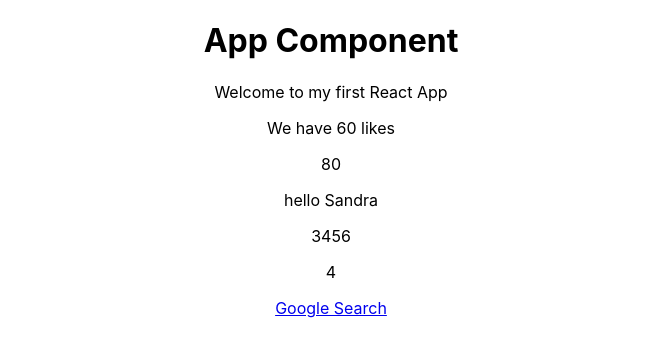
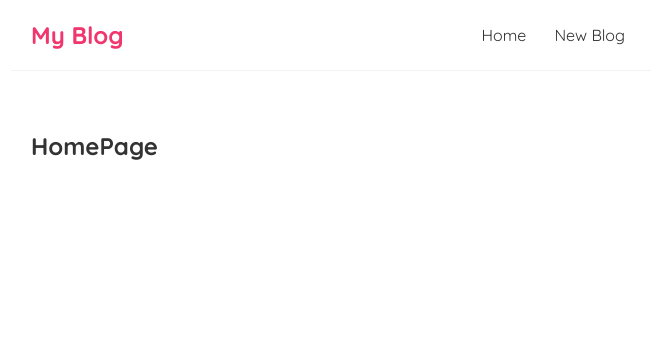
Before and after one commit to sandram92/my-blog, a React (Create React App) app: page / in a window 1280 px wide. Shown: the top 356 px of the page, without its empty margins (309-964 px from the left). Built offline with nearby package versions, Linux system fonts and the light colour scheme.

Commit message:
styles applyed

```diff
--- a/src/App.css
+++ /dev/null
@@ -1,38 +0,0 @@
-.App {
-  text-align: center;
-}
-
-.App-logo {
-  height: 40vmin;
-  pointer-events: none;
-}
-
-@media (prefers-reduced-motion: no-preference) {
-  .App-logo {
-    animation: App-logo-spin infinite 20s linear;
-  }
-}
-
-.App-header {
-  background-color: #282c34;
-  min-height: 100vh;
-  display: flex;
-  flex-direction: column;
-  align-items: center;
-  justify-content: center;
-  font-size: calc(10px + 2vmin);
-  color: white;
-}
-
-.App-link {
-  color: #61dafb;
-}
-
-@keyframes App-logo-spin {
-  from {
-    transform: rotate(0deg);
-  }
-  to {
-    transform: rotate(360deg);
-  }
-}
--- a/src/App.js
+++ b/src/App.js
@@ -1,23 +1,13 @@
-// import logo from './logo.svg';
-import './App.css';
+import Navbar from './Navbar';
+import Home from './Home';
 
 function App() {
-  const title = 'Welcome to my first React App'
-  const likes = 60
-  const link = 'https://www.google.com/'
-  // const names = {names: 'ola', age:50}
+
   return (
     <div className="App">
+      <Navbar/>
       <div className="content">
-        <h1>App Component</h1>
-        <p>{title}</p>
-        <p>We have {likes} likes</p>
-        {/* <p>{names}</p> */}
-        <p>{80}</p>
-        <p>{'hello Sandra'}</p>
-        <p>{[3,4,5,6]}</p>
-        <p>{Math.floor(Math.random()*5)+1} </p>
-        <a href={link}>Google Search</a>
+        <Home/>
       </div>
     </div>
   );
--- /dev/null
+++ b/src/Home.js
@@ -0,0 +1,7 @@
+const Home = () => {
+    return (
+        <h2>HomePage</h2>
+      );
+}
+
+export default Home;
--- /dev/null
+++ b/src/Navbar.js
@@ -0,0 +1,12 @@
+const Navbar = () => {
+    return (
+    <nav className="navbar">
+     <h1>My Blog</h1>
+        <div className="links">
+            <a href="/">Home</a>
+            <a href="/create">New Blog</a>
+        </div>
+    </nav> );
+}
+
+export default Navbar;
--- a/src/index.css
+++ b/src/index.css
@@ -1,13 +1,34 @@
-body {
+@import url('https://fonts.googleapis.com/css2?family=Quicksand:wght@300;400;500;600;700&display=swap');
+
+* {
   margin: 0;
-  font-family: -apple-system, BlinkMacSystemFont, 'Segoe UI', 'Roboto', 'Oxygen',
-    'Ubuntu', 'Cantarell', 'Fira Sans', 'Droid Sans', 'Helvetica Neue',
-    sans-serif;
-  -webkit-font-smoothing: antialiased;
-  -moz-osx-font-smoothing: grayscale;
+  font-family: "Quicksand";
+  color: #333;
 }
-
-code {
-  font-family: source-code-pro, Menlo, Monaco, Consolas, 'Courier New',
-    monospace;
+.navbar {
+  padding: 20px;
+  display: flex;
+  align-items: center;
+  max-width: 600px;
+  margin: 0 auto;
+  border-bottom: 1px solid #f2f2f2;
 }
+.navbar h1 {
+  color: #f1356d;
+}
+.navbar .links {
+  margin-left: auto;
+}
+.navbar a {
+  margin-left: 16px;
+  text-decoration: none;
+  padding: 6px;
+}
+.navbar a:hover {
+  color: #f1356d;
+}
+.content {
+  max-width: 600px;
+  margin: 40px auto;
+  padding: 20px;
+}
```
